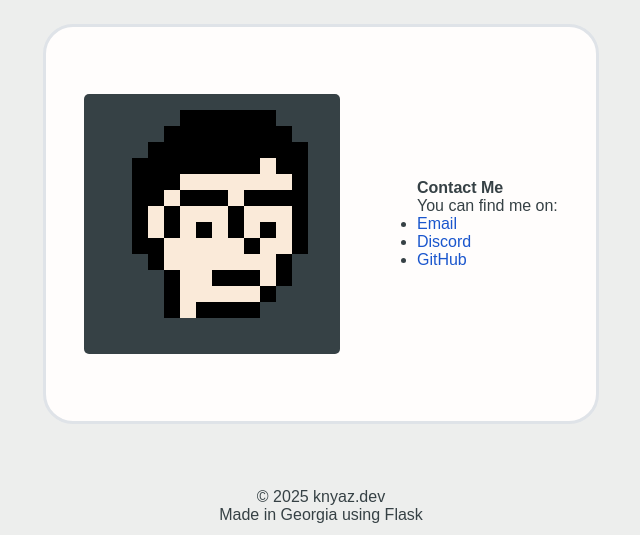
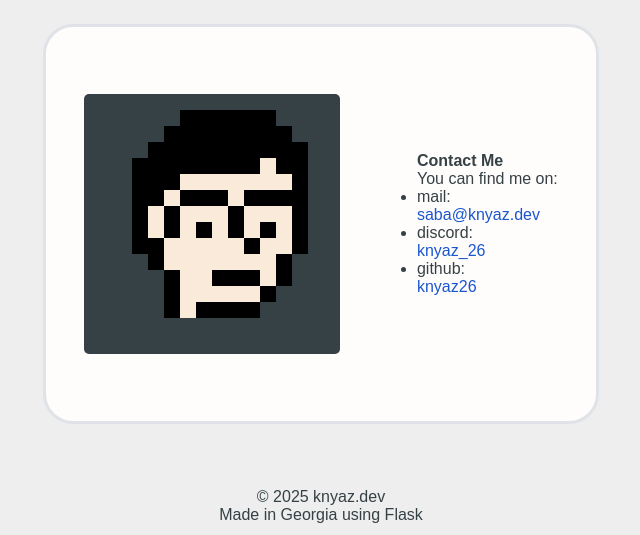
Before and after one commit to knyaz26/knyaz.dev, a Flask app: page /contact in a window 1280 px wide. Shown: the part 187-722 px from the top of the page, without its empty margins (319-959 px from the left). Run offline with Flask 3, Linux system fonts and the light colour scheme; some web fonts are replaced.

Commit message:
changed contacts contents.

```diff
--- a/templates/contact.html
+++ b/templates/contact.html
@@ -9,9 +9,9 @@
     <h2>Contact Me</h2>
     <p>You can find me on:</p>
     <ul class="contact_list">
-      <li><a href="mailto:saba2006.diasamidze@gmail.com">Email</a></li>
-      <li><a href="https://discord.gg/zPqgCbKY">Discord</a></li>
-      <li><a href="https://www.github.com/knyaz26">GitHub</a></li>
+      <li><p>mail: </p><a href="mailto:saba@knyaz.dev">saba@knyaz.dev</a></li>
+      <li><p>discord: </p><a href="https://discord.com/users/679739548070182978">knyaz_26</a></li>
+      <li><p>github: </p><a href="https://www.github.com/knyaz26">knyaz26</a></li>
     </ul>
   </div>
 </div>
```
